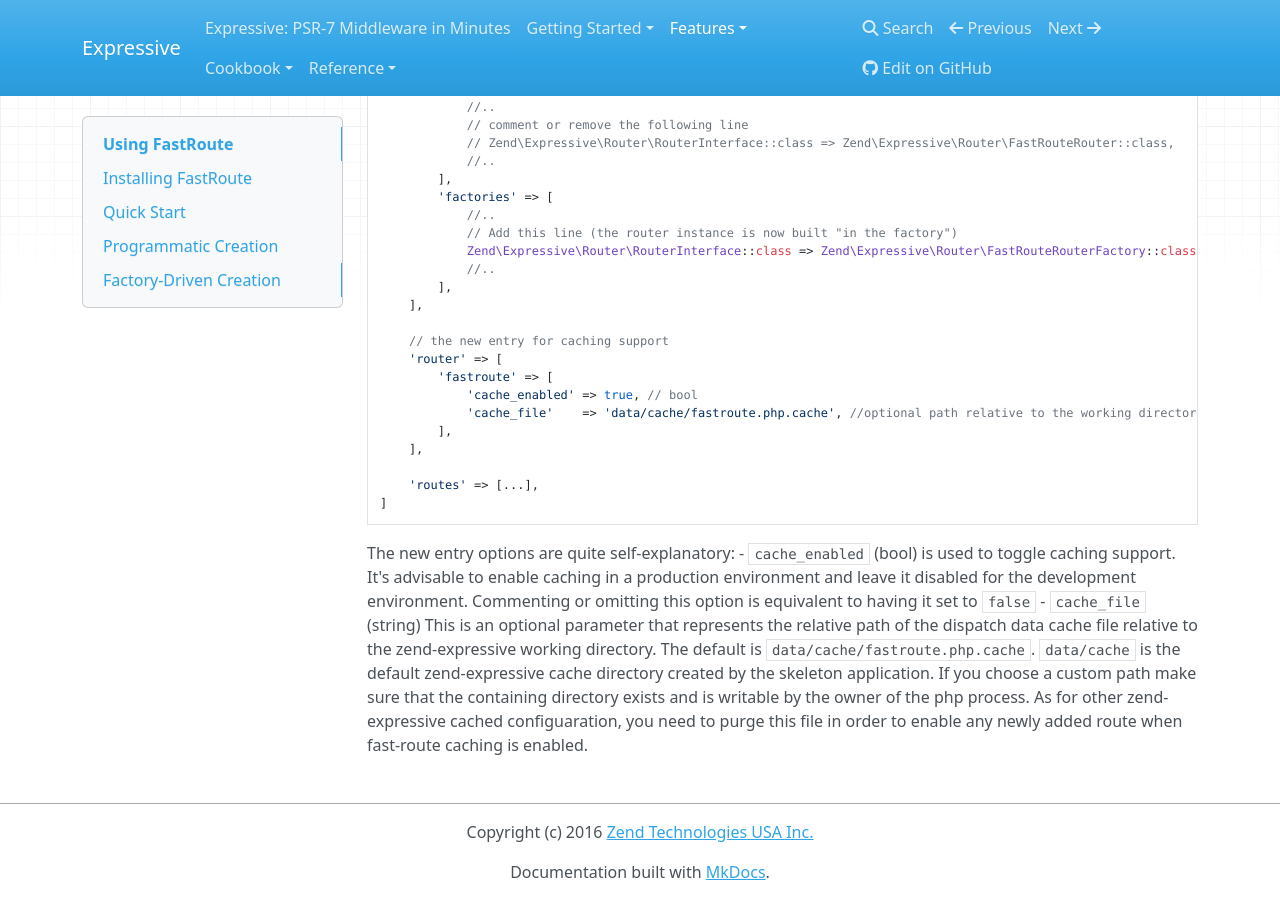
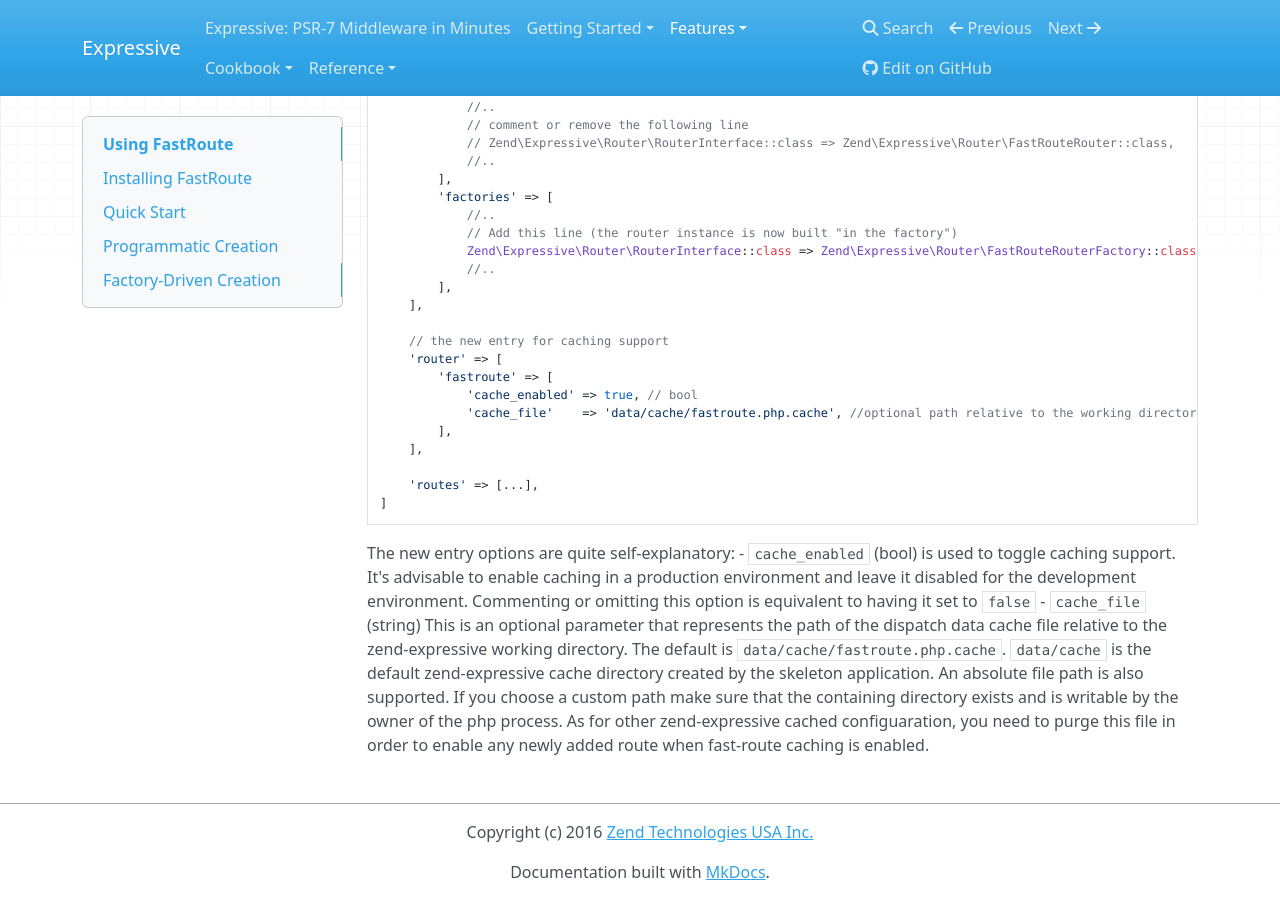
Before and after one commit to zendframework/zend-expressive, an MkDocs documentation site: the page built from doc/book/features/router/fast-route.md, in a window 1280 px wide and 900 px high, scrolled down 5383 px. Built offline with MkDocs 1.6.1, drawn with Linux system fonts in a browser that asks for light colours; nearby versions of some CDN libraries; old or Windows-style settings are respelled for this version of MkDocs.

Commit message:
add line about absolute file path support.

```diff
--- a/doc/book/features/router/fast-route.md
+++ b/doc/book/features/router/fast-route.md
@@ -324,10 +324,11 @@
   caching in a production environment and leave it disabled for the development
   environment. Commenting or omitting this option is equivalent to having it set
   to `false`
-- `cache_file` (string) This is an optional parameter that represents the relative
-  path of the dispatch data cache file relative to the zend-expressive working
-  directory. The default is `data/cache/fastroute.php.cache`. `data/cache` is the
+- `cache_file` (string) This is an optional parameter that represents the path of
+  the dispatch data cache file relative to the zend-expressive working directory.
+  The default is `data/cache/fastroute.php.cache`. `data/cache` is the
   default zend-expressive cache directory created by the skeleton application.
+  An absolute file path is also supported.
   If you choose a custom path make sure that the containing directory exists
   and is writable by the owner of the php process. As for other zend-expressive
   cached configuaration, you need to purge this file in order to enable any newly
```
